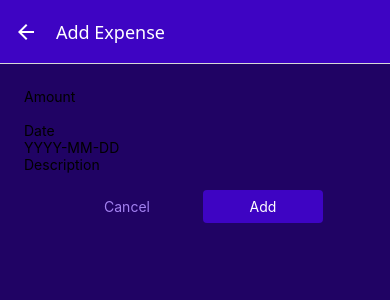
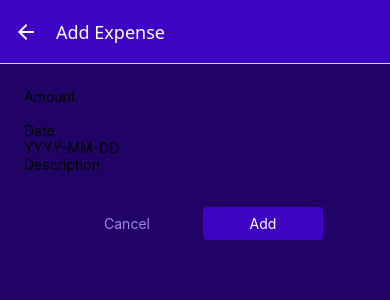
Before and after one commit to yulirumahorbo-dev/ExpenseTracker, a React Native app: screen /ManageExpense in a window 390 px wide. Shown: the top 300 px of the page. Built offline with nearby package versions, Linux system fonts and the light colour scheme.

Commit message:
perf: Configuring the form input elements

```diff
--- a/componenta/ManageExpense/ExpenseForm.js
+++ b/componenta/ManageExpense/ExpenseForm.js
@@ -21,7 +21,14 @@ function ExpenseForm() {
           onChangeText: () => {},
         }}
       />
-      <Input label="Description" />
+      <Input
+        label="Description"
+        textInputConfig={{
+          multiline: true,
+          // autoCapitalize: 'none' // default sentences
+          // autoCorrect: false // default is true
+        }}
+      />
     </View>
   );
 }
```
